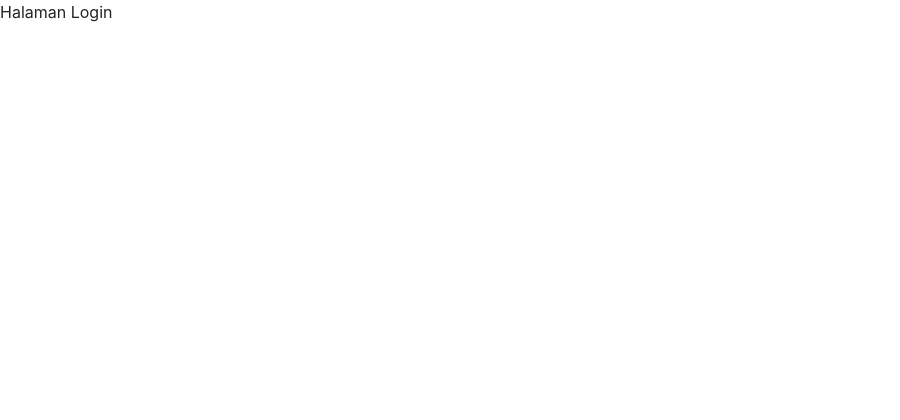
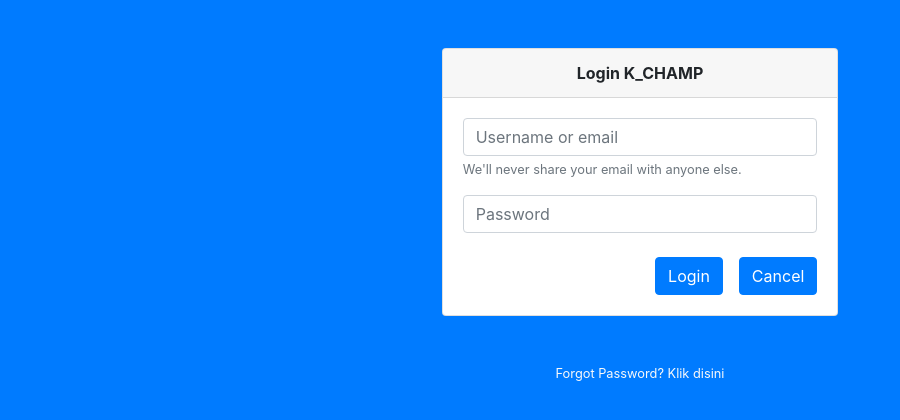
Before and after one commit to Fajar-Islami/Karate-Championship, a React (Create React App) app: page /login in a window 1280 px wide. Shown: the top 420 px of the page, without its empty margins (0-900 px from the left). Built offline with nearby package versions, Linux system fonts and the light colour scheme.

Commit message:
Halaman login full bootstrap no css

```diff
--- a/src/index.js
+++ b/src/index.js
@@ -4,11 +4,12 @@ import "./index.css";
 import App from "./pages/App";
 import * as serviceWorker from "./serviceWorker";
 import "bootstrap/dist/css/bootstrap.min.css";
+import { Container } from "react-bootstrap";
 
 ReactDOM.render(
-	<React.StrictMode>
+	<Container fluid>
 		<App />
-	</React.StrictMode>,
+	</Container>,
 	document.getElementById("root"),
 );
 
--- a/src/pages/Home/index.js
+++ b/src/pages/Home/index.js
@@ -10,7 +10,7 @@ const Home = () => {
 
 	return (
 		<div>
-			<p>Halaman</p>
+			<p>Halaman Home</p>
 		</div>
 	);
 };
--- a/src/pages/Login/index.js
+++ b/src/pages/Login/index.js
@@ -1,4 +1,6 @@
 import React, { useState, useEffect } from "react";
+import { Card, Form, Button } from "react-bootstrap";
+import { Link } from "react-router-dom";
 
 const Login = () => {
 	const [title, setTitle] = useState(0);
@@ -6,11 +8,43 @@ const Login = () => {
 	// Lifecycle React Hooks
 	useEffect(() => {
 		document.title = `Login`;
+		document.body.className = "bg-primary";
 	});
 
 	return (
-		<div>
-			<p>Halaman Login</p>
+		<div className="row justify-content-center mt-5">
+			<div className="col-xl-4 col-lg-8 col-md-5">
+				<Card>
+					<Card.Header className="text-center">
+						<strong>Login K_CHAMP</strong>
+					</Card.Header>
+					<Card.Body>
+						<Form>
+							<Form.Group controlId="formBasicEmail">
+								<Form.Control type="email" placeholder="Username or email" />
+								<Form.Text className="text-muted">We'll never share your email with anyone else.</Form.Text>
+							</Form.Group>
+
+							<Form.Group controlId="formBasicPassword">
+								<Form.Control type="password" placeholder="Password" />
+							</Form.Group>
+							<div className="mt-4">
+								<Button variant="primary" type="submit" className="float-right btn-user">
+									Cancel
+								</Button>
+								<Button variant="primary" type="submit" className="float-right mr-3">
+									Login
+								</Button>
+							</div>
+						</Form>
+					</Card.Body>
+				</Card>
+				<div className="small mt-5 text-light text-center">
+					<p>
+						Forgot Password? <Link className="text-light">Klik disini</Link>{" "}
+					</p>
+				</div>
+			</div>
 		</div>
 	);
 };
--- a/src/pages/index.js
+++ b/src/pages/index.js
@@ -4,7 +4,7 @@ import Footer from "./Bracket";
 // import Gallery from "./Gallery";
 import Guidance from "./Guidance";
 import Home from "./Home";
-import Login from "./Login";
+import Login from "./Login/index";
 import Medals from "./Medals";
 import Registration from "./Registration";
 import SchedulesResult from "./SchedulesResult";
```
Also changed, not shown: src/pages/ForgetPw/index.js (added, +11 -0 lines).
